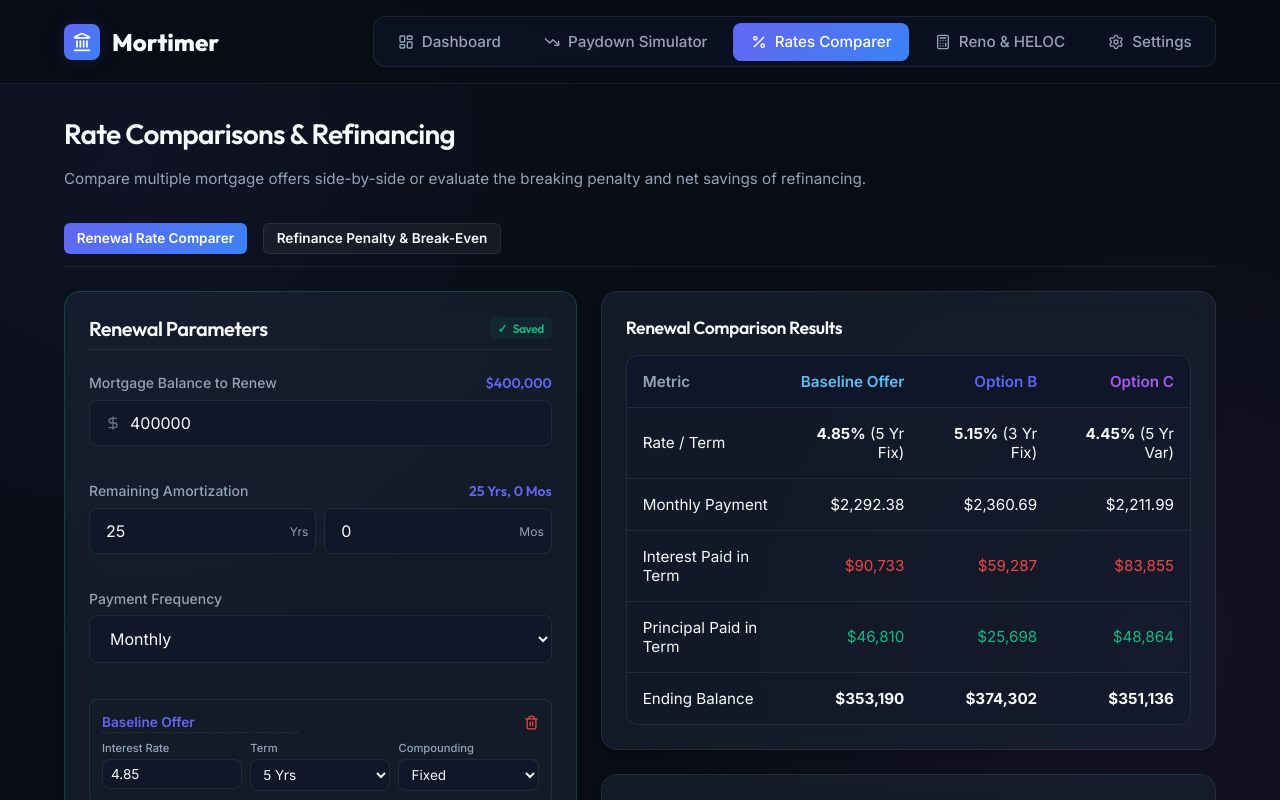
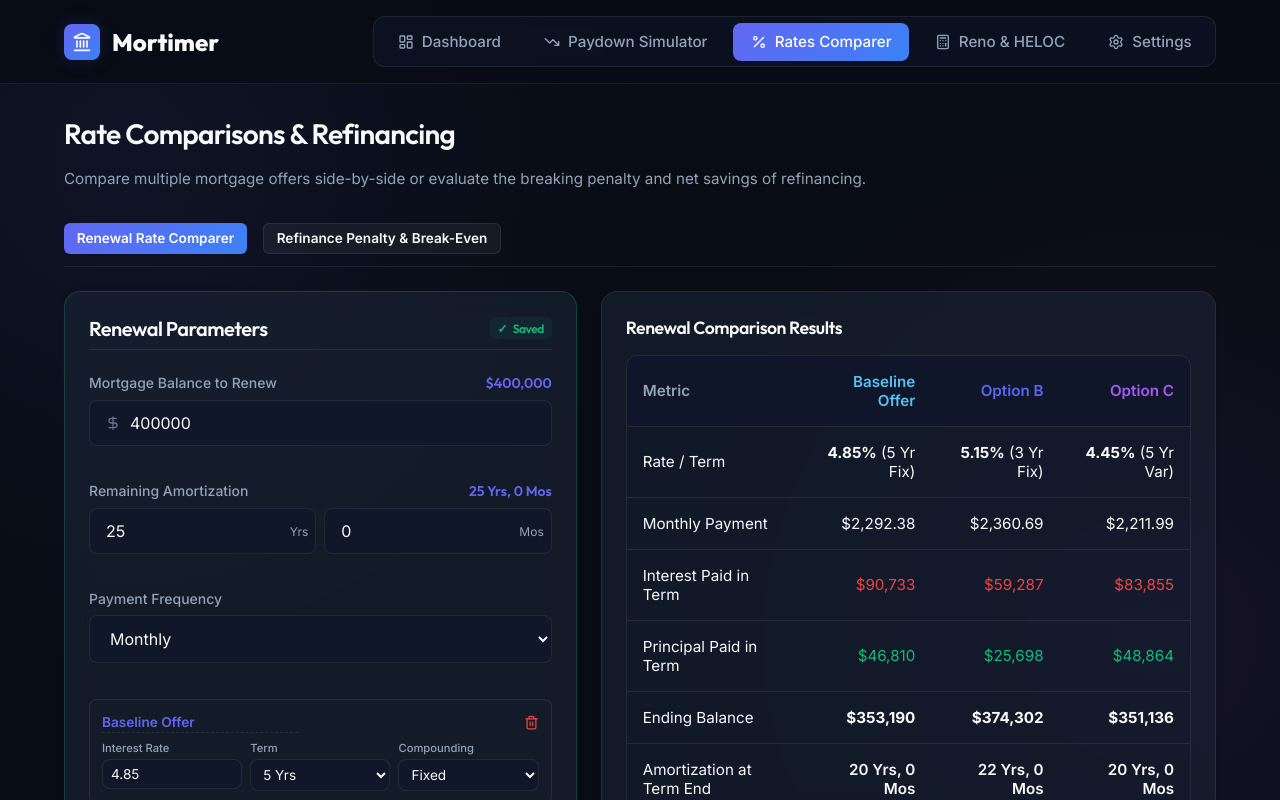
Before and after one commit to michaelsanford/Mortimer, a React (Vite) app: page / in a window 1280 px wide. Both pictures are taken after a click on the button "Rates Comparer". Shown: the top 800 px of the page. Built offline with nearby package versions, Linux system fonts and the light colour scheme.

Commit message:
feat(rate-comparer): add estimated remaining amortization at term end row

```diff
--- a/src/components/RateComparer.tsx
+++ b/src/components/RateComparer.tsx
@@ -93,6 +93,36 @@ const calculateRemainingMonths = (maturityDateStr: string) => {
   const today = new Date();
   const diffMonths = (maturity.getFullYear() - today.getFullYear()) * 12 + (maturity.getMonth() - today.getMonth());
   return Math.max(1, diffMonths);
+};
+
+const estimateRemainingAmortization = (
+  balance: number,
+  rate: number,
+  payment: number,
+  frequency: PaymentFrequency,
+  compounding: 'semi_annual' | 'monthly'
+): { years: number; months: number } | null => {
+  if (balance <= 0.01) return { years: 0, months: 0 };
+
+  const periodRate = getPeriodInterestRate(rate, frequency, compounding);
+  if (payment <= balance * periodRate) {
+    return null; // Infinite amortization
+  }
+
+  try {
+    const n = -Math.log(1 - (balance * periodRate) / payment) / Math.log(1 + periodRate);
+    const ppy = getPaymentsPerYear(frequency);
+    const totalYears = n / ppy;
+    const years = Math.floor(totalYears);
+    const months = Math.round((totalYears - years) * 12);
+
+    if (months === 12) {
+      return { years: years + 1, months: 0 };
+    }
+    return { years, months };
+  } catch (e) {
+    return null;
+  }
 };
 
 export const RateComparer: React.FC<RateComparerProps> = ({ profile, onSaveProfile }) => {
@@ -276,11 +306,14 @@ export const RateComparer: React.FC<RateComparerProps> = ({ profile, onSaveProfi
         balance = Math.max(0, balance - principalPaid);
       }
 
+      const remainingAmortization = estimateRemainingAmortization(balance, rate, monthlyPayment, renewalFrequency, compounding);
+
       return {
         monthlyPayment,
         totalInterest,
         totalPrincipal,
-        endingBalance: balance
+        endingBalance: balance,
+        remainingAmortization
       };
     };
 
@@ -684,6 +717,17 @@ export const RateComparer: React.FC<RateComparerProps> = ({ profile, onSaveProfi
                         </td>
                       ))}
                     </tr>
+                    <tr>
+                      <td>Amortization at Term End</td>
+                      {renewalResults.map(o => {
+                        const amort = o.results.remainingAmortization;
+                        return (
+                          <td key={o.id} style={{ textAlign: 'right', fontWeight: 600 }}>
+                            {amort ? `${amort.years} Yrs, ${amort.months} Mos` : 'Never Payoff'}
+                          </td>
+                        );
+                      })}
+                    </tr>
                   </tbody>
                 </table>
               </div>
```
